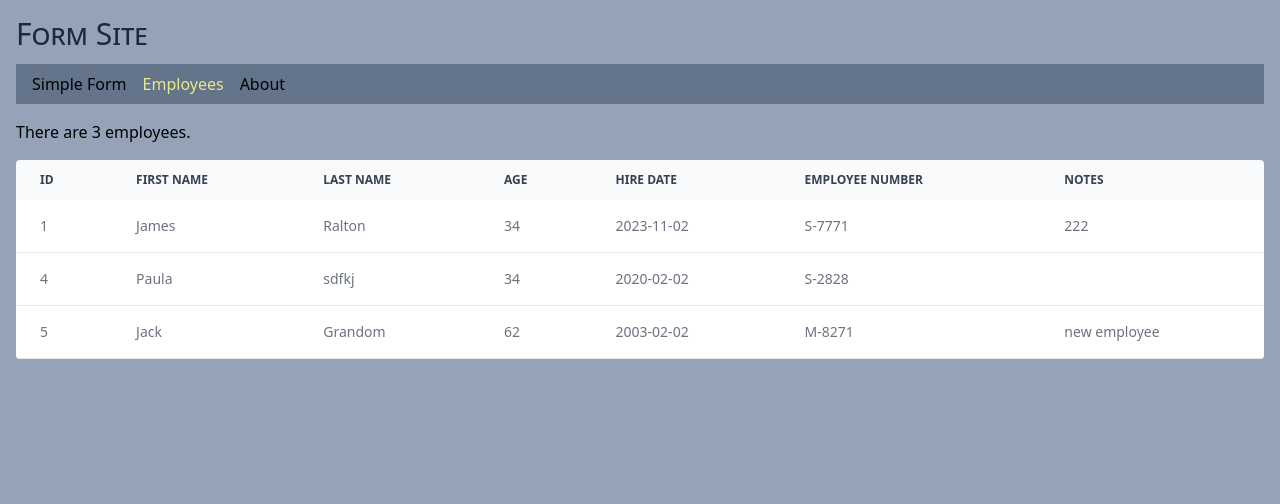
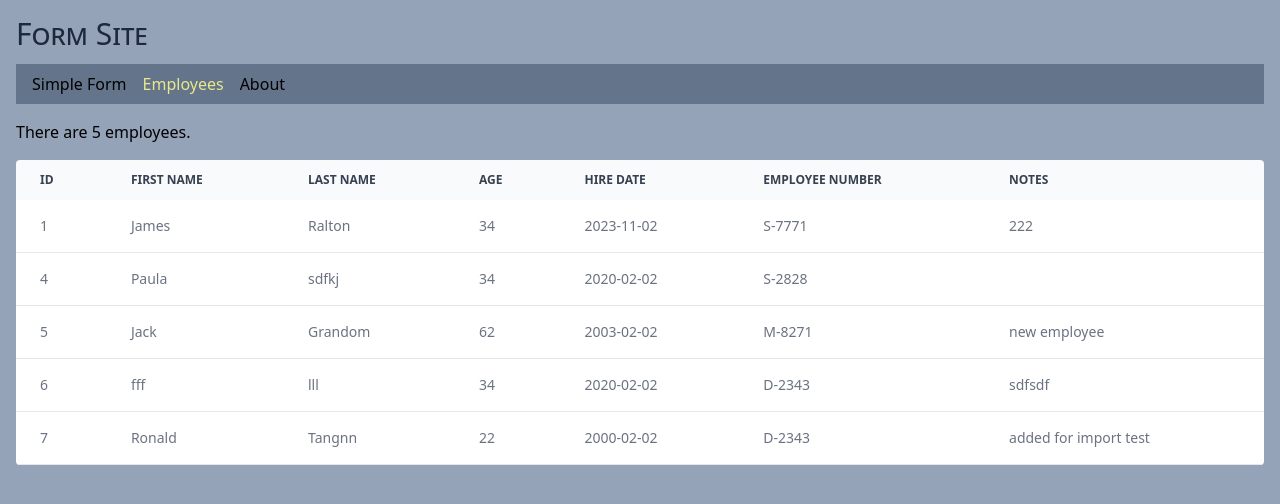
Before and after one commit to edwardtanguay/et873-vite-react-site-json-server, a React (Vite) app: page /employees in a window 1280 px wide. Shown: the top 504 px of the page. Built offline with nearby package versions, Linux system fonts and the light colour scheme; data requests are answered from the project's data file.

Commit message:
added employee Ronald

```diff
--- a/src/data/db.json
+++ b/src/data/db.json
@@ -26,6 +26,24 @@
       "employeeNumber": "M-8271",
       "notes": "new employee",
       "id": 5
+    },
+    {
+      "firstName": "fff",
+      "lastName": "lll",
+      "age": 34,
+      "hireDate": "2020-02-02",
+      "employeeNumber": "D-2343",
+      "notes": "sdfsdf",
+      "id": 6
+    },
+    {
+      "firstName": "Ronald",
+      "lastName": "Tangnn",
+      "age": 22,
+      "hireDate": "2000-02-02",
+      "employeeNumber": "D-2343",
+      "notes": "added for import test",
+      "id": 7
     }
   ]
 }
--- a/src/pages/PageEmployees.tsx
+++ b/src/pages/PageEmployees.tsx
@@ -1,17 +1,8 @@
-import axios from "axios";
-import { useEffect, useState } from "react";
-import { IBackendEmployee } from "../interfaces";
+import db from '../data/db.json';
+
+const employees = db.employees;
 
 export const PageEmployees = () => {
-	const [employees, setEmployees] = useState<IBackendEmployee[]>([]);
-
-	useEffect(() => {
-		(async () => {
-			setEmployees(
-				(await axios.get("http://localhost:3021/employees")).data
-			);
-		})();
-	}, []);
 	return (
 		<>
 			{employees.length === 0 ? (
```
